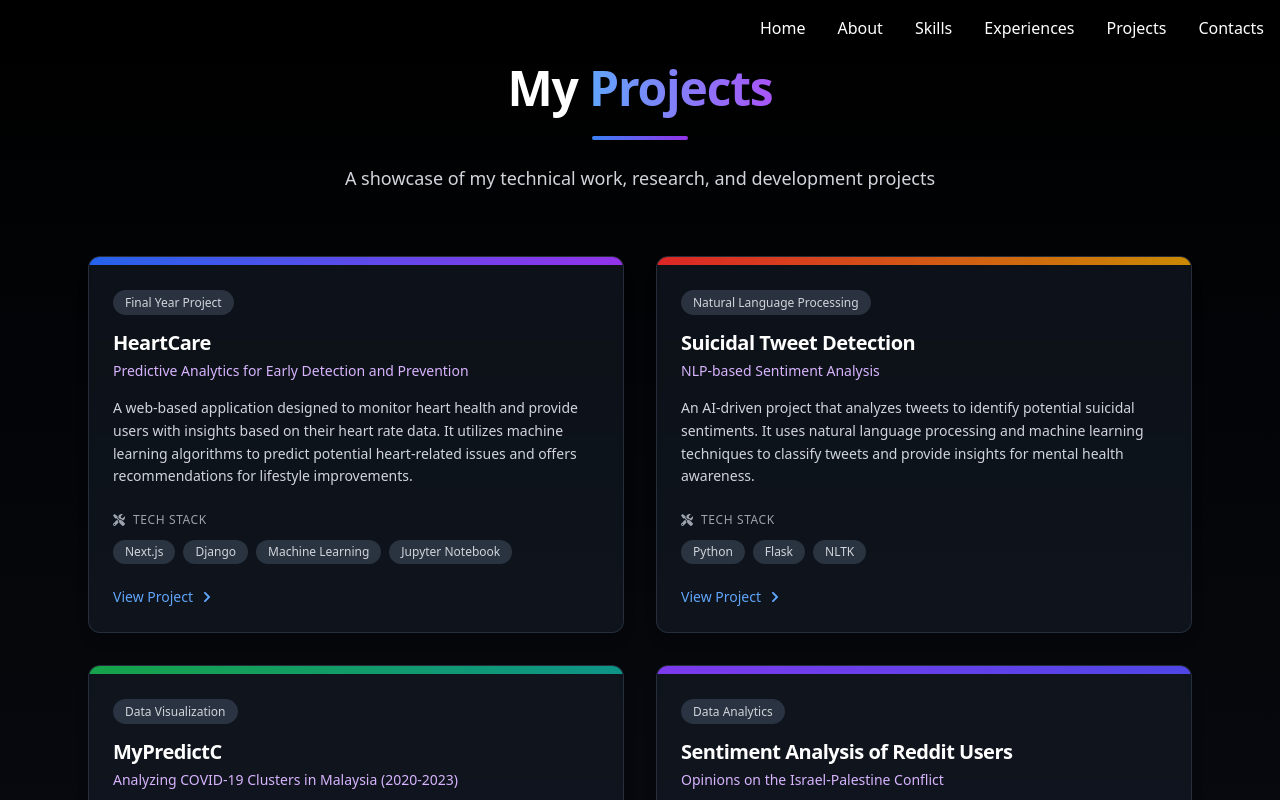
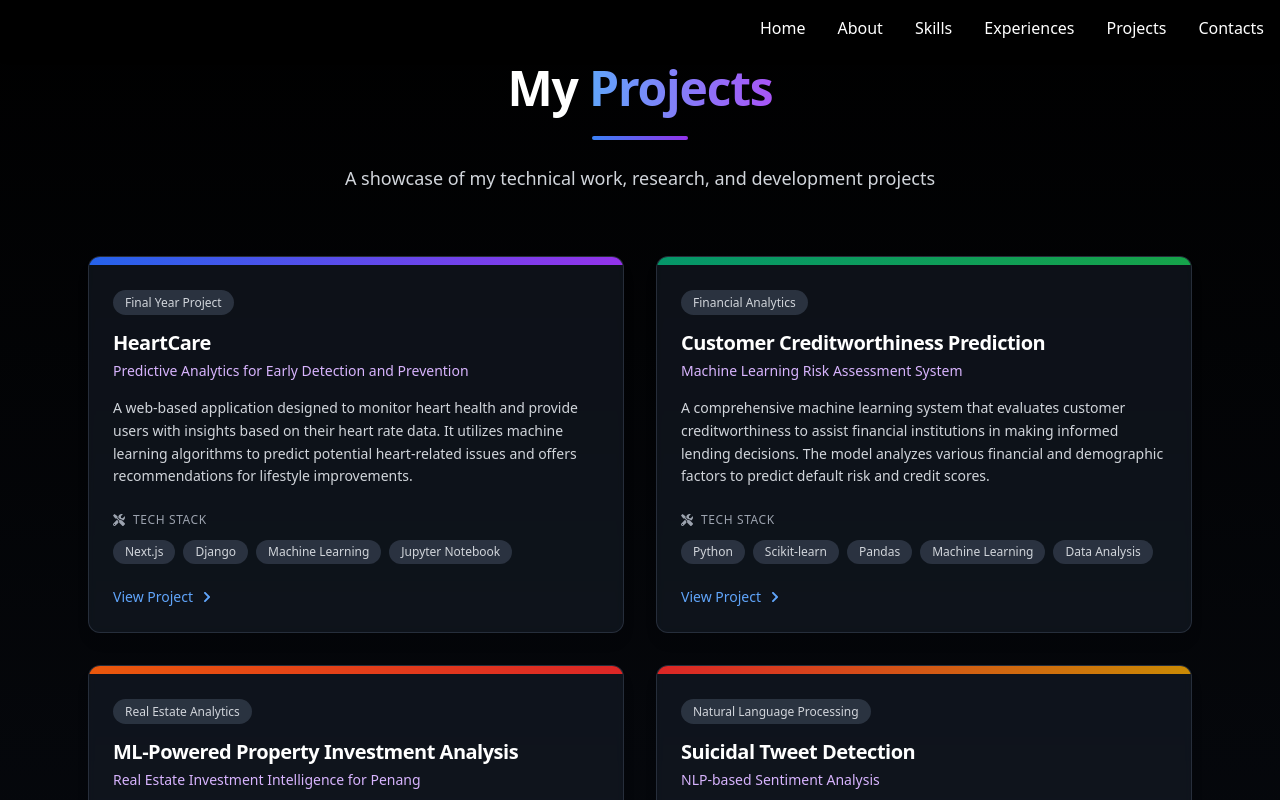
Before and after one commit to daniyalrosli/my-portfolio, a Next.js app: page /projects in a window 1280 px wide. Shown: the top 800 px of the page. Built offline with nearby package versions, Linux system fonts and the light colour scheme.

Commit message:
update new projects

```diff
--- a/src/app/projects/page.tsx
+++ b/src/app/projects/page.tsx
@@ -15,6 +15,26 @@ export default function ProjectsPage() {
       image: "/img/heartcare.jpg", // Add your image path here
       category: "Final Year Project",
       gradient: "from-blue-600 to-purple-600"
+    },
+    {
+      title: "Customer Creditworthiness Prediction",
+      subtitle: "Machine Learning Risk Assessment System",
+      description: "A comprehensive machine learning system that evaluates customer creditworthiness to assist financial institutions in making informed lending decisions. The model analyzes various financial and demographic factors to predict default risk and credit scores.",
+      techStack: ["Python", "Scikit-learn", "Pandas", "Machine Learning", "Data Analysis"],
+      link: "https://github.com/daniyalrosli/Customer-Creditworthiness-Prediction-Using-Machine-Learning",
+      image: "/img/creditworthiness.jpg", // Add your image path here
+      category: "Financial Analytics",
+      gradient: "from-emerald-600 to-green-600"
+    },
+    {
+      title: "ML-Powered Property Investment Analysis",
+      subtitle: "Real Estate Investment Intelligence for Penang",
+      description: "An advanced analytics platform that leverages machine learning to analyze property investment opportunities in Penang. The system evaluates market trends, property values, rental yields, and investment potential to guide real estate investment decisions.",
+      techStack: ["Python", "Machine Learning", "Data Analysis", "Real Estate Analytics", "Predictive Modeling"],
+      link: "https://github.com/daniyalrosli/propertydata.git", // Replace with your actual GitHub repo link when available
+      image: "/img/property.jpg", // Add your image path here
+      category: "Real Estate Analytics",
+      gradient: "from-orange-600 to-red-600"
     },
     {
       title: "Suicidal Tweet Detection",
@@ -76,7 +96,6 @@ export default function ProjectsPage() {
       category: "Classification",
       gradient: "from-purple-600 to-pink-600"
     },
-
     {
       title: "BookLens",
       subtitle: "Personalized Book Recommendation System",
@@ -86,9 +105,7 @@ export default function ProjectsPage() {
       image: "/img/booklens.jpg", // Add your image path here
       category: "Recommendation System",
       gradient: "from-green-500 to-blue-500"
-},
-
-
+    }
   ];
 
   // Animation variants
```
Lines whose indentation alone changed are shown as unchanged.
